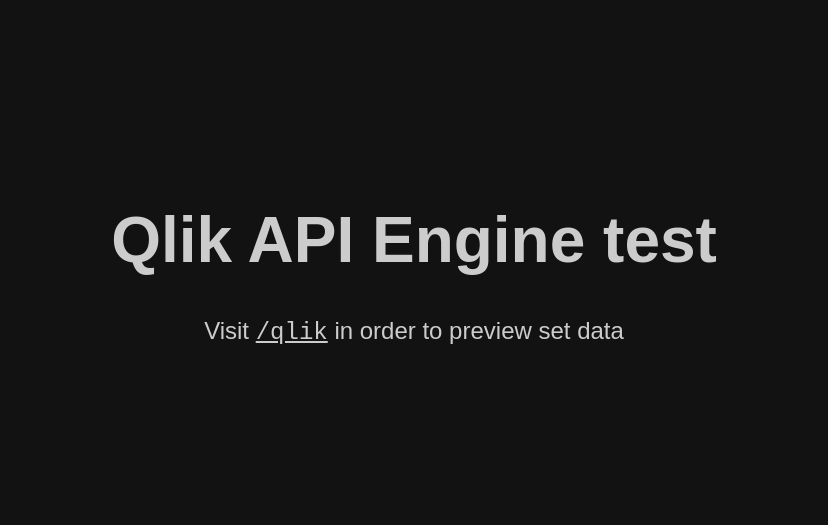
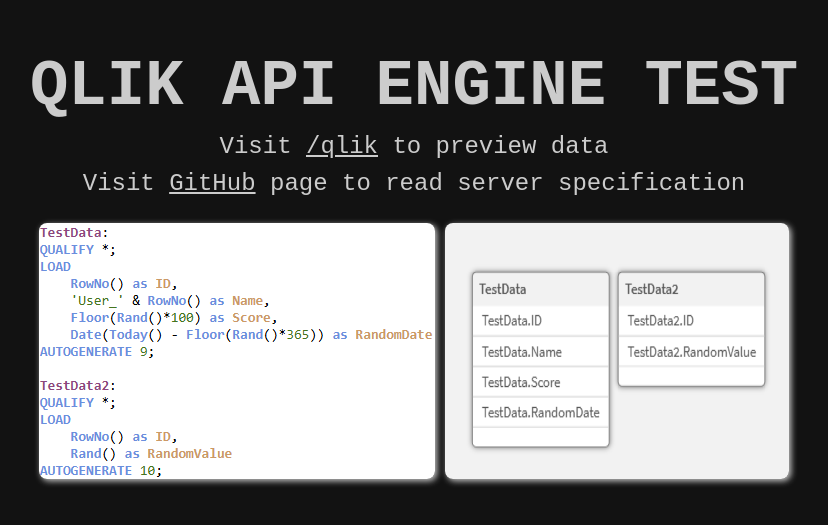
Before and after one commit to CornyCapacitor/qlik-ws-data-handler, a website: page interface/index.html in a window 1280 px wide. Shown: the part 135-660 px from the top of the page, without its empty margins (226-1054 px from the left). Drawn offline with Linux system fonts and the light colour scheme.

Commit message:
front page images & html polishing

```diff
--- a/index.js
+++ b/index.js
@@ -9,6 +9,9 @@
 const app = express()
 app.use(express.json())
 dotenv.config()
+
+// Serving static files from interface folder
+app.use(express.static(path.join(process.cwd(), 'interface')));
 
 // Defining env variables setup
 const PORT = process.env.PORT
--- a/interface/index.html
+++ b/interface/index.html
@@ -15,30 +15,49 @@
       align-items: center;
       height: 100vh;
       margin: 0;
-      font-family: Arial, sans-serif;
+      font-family: "Courier New", Courier, monospace;
       text-align: center;
+      gap: 10px;
     }
 
     h1 {
       font-size: 4rem;
-      margin-bottom: 1rem;
       color: #cccccc;
+      margin: 0;
     }
 
     p {
       font-size: 1.5rem;
       color: #cccccc;
+      margin: 0;
     }
 
     a {
       color: #cccccc;
     }
+
+    img {
+      border-radius: 8px;
+      box-shadow: 2px 2px 6px #cccccc;
+    }
+
+    div {
+      display: flex;
+      gap: 10px;
+      margin-top: 1rem;
+    }
   </style>
 </head>
 
 <body>
-  <h1>Qlik API Engine test</h1>
-  <p>Visit <a href="/qlik" target="_blank"><code>/qlik</code></a> in order to preview set data</p>
+  <h1>QLIK API ENGINE TEST</h1>
+  <p>Visit <a href="/qlik" target="_blank"><code>/qlik</code></a> to preview data</p>
+  <p>Visit <a href="https://github.com/CornyCapacitor/qlik-ws-data-handler" target="_blank"><code>GitHub</code></a> page
+    to read server specification</p>
+  <div>
+    <img src="qlik-script.png" />
+    <img src="qlik-model.png" />
+  </div>
 </body>
 
 </html>
```
Also changed, not shown: interface/qlik-model.png (added), interface/qlik-script.png (added).
